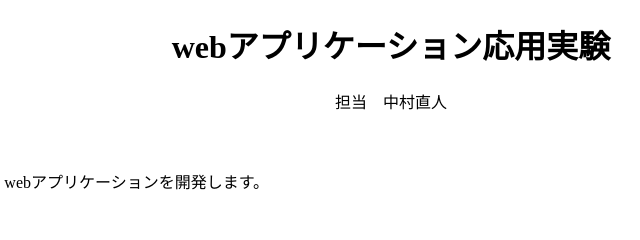
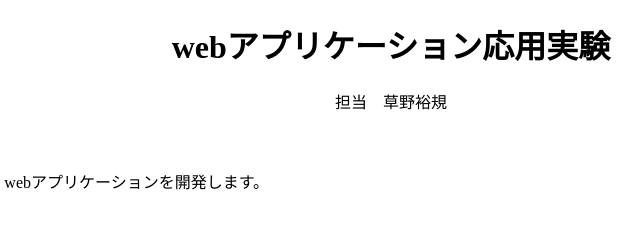
Before and after one commit to hiroki0508/2025visualCG, a plain HTML site: page lesson1-org2.html in a window 1280 px wide. Shown: the top 240 px of the page, 249-889 px from the left. Drawn offline with Linux system fonts and the light colour scheme.

Commit message:
Update lesson1-org2.html

```diff
--- a/lesson1-org2.html
+++ b/lesson1-org2.html
@@ -6,7 +6,7 @@
    </HEAD>
    <BODY>
 	<center><h1>webアプリケーション応用実験</h1>
-	<P>担当　中村直人</center>
+	<P>担当　草野裕規</center>
 　　　　<P>この授業では、htmlとphpを使い、webアプリケーションを開発します。</p>
 <p>プログラムを勉強しましょう。</p>
 <p><a href="lesson1-top.html">もどる</a></p>
```
